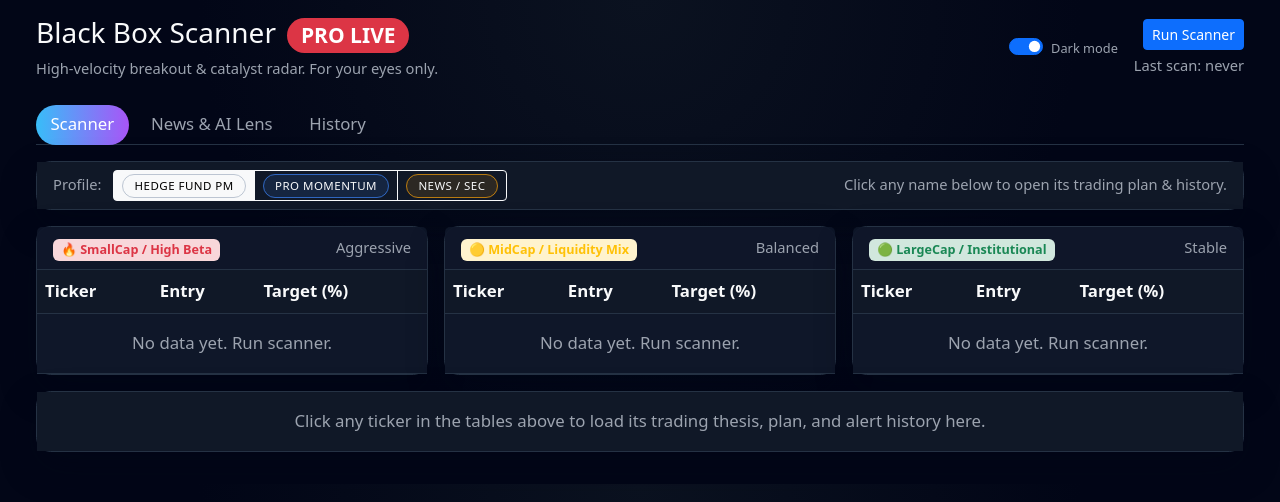
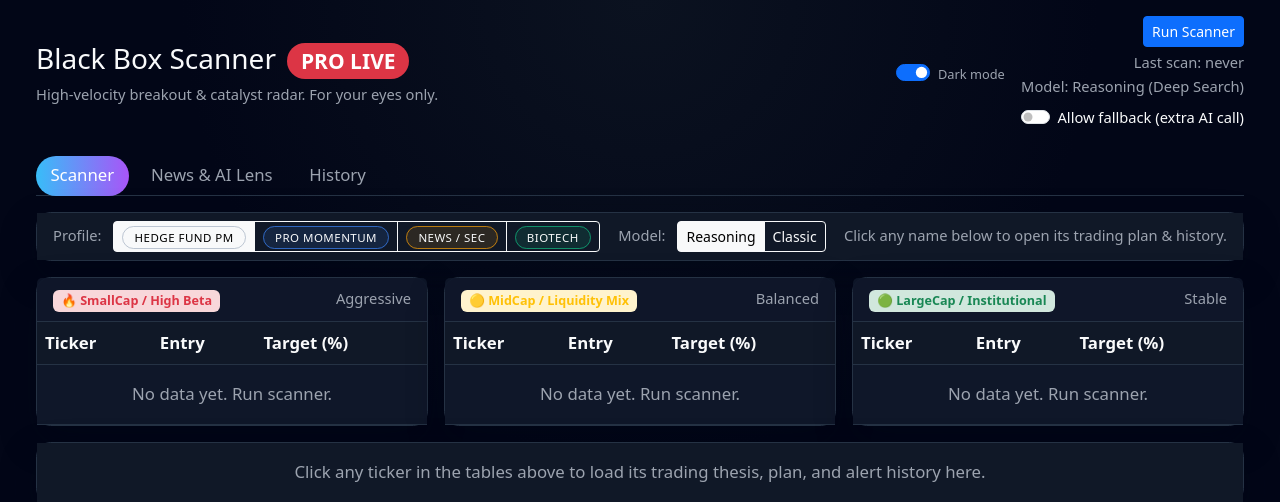
Before and after one commit to Jeyamithran/stockscanner, a Flask app: page / in a window 1280 px wide. Shown: the top 502 px of the page. Run offline with Flask 3, Linux system fonts and the light colour scheme; some libraries are stand-ins or nearby versions.

Commit message:
Enhanced filters

```diff
--- a/app.py
+++ b/app.py
@@ -57,6 +57,12 @@
         api_key=PERPLEXITY_API_KEY,
         base_url="https://api.perplexity.ai"
     )
+DEFAULT_PPLX_MODEL = os.environ.get("PPLX_DEFAULT_MODEL", "sonar-reasoning-pro")
+PPLX_MODEL_ALIASES = {
+    "reasoning": "sonar-reasoning-pro",
+    "pro": "sonar-pro",
+    "classic": "sonar-pro"
+}
 
 # --- External API keys ---
 FINNHUB_API_KEY = os.environ.get("FINNHUB_API_KEY")
@@ -64,11 +70,13 @@
 PRICE_ENRICH_TIMEOUT = float(os.environ.get("SCANNER_PRICE_ENRICH_TIMEOUT", "18"))
 FINNHUB_CACHE_TTL = float(os.environ.get("FINNHUB_CACHE_TTL_SECONDS", "45"))
 FINNHUB_RATE_LIMIT_SECONDS = float(os.environ.get("FINNHUB_RATE_LIMIT_SECONDS", "0.25"))
+SCANNER_ALLOW_FALLBACK = os.environ.get("SCANNER_ALLOW_FALLBACK", "false").strip().lower() == "true"
 
 PROFILE_LABELS = {
     "hedge_fund": "Hedge Fund PM",
     "pro_trader": "Pro Momentum",
-    "catalyst": "News / SEC"
+    "catalyst": "News / SEC",
+    "bio_analyst": "Biotech Catalyst"
 }
 
 
@@ -76,6 +84,18 @@
     if not profile_key:
         return ""
     return PROFILE_LABELS.get(profile_key, profile_key.replace("_", " ").title())
+
+
+def resolve_pplx_model(requested: str) -> str:
+    if not requested:
+        return DEFAULT_PPLX_MODEL
+    key = requested.strip().lower()
+    if key in PPLX_MODEL_ALIASES:
+        return PPLX_MODEL_ALIASES[key]
+    # Allow passing exact model id
+    if key in ("sonar-pro", "sonar-reasoning-pro"):
+        return key
+    return DEFAULT_PPLX_MODEL
 
 os.makedirs(app.instance_path, exist_ok=True)
 ALERT_HISTORY_DB = os.environ.get(
@@ -553,6 +573,52 @@
 - Flag contrarian setups where short interest ≥ 15% float but price breaks cleanly on catalyst.
 
 OUTPUT: Exactly the ScannerResponse schema. JSON only.
+""" + SCANNER_RESPONSE_SCHEMA
+
+# 4) Biotech Catalyst Analyst
+BIO_TECH_ANALYST_PROMPT = """
+SYSTEM
+You are a quantitative biotech hedge fund analyst hunting pre-catalyst breakouts in US-listed biotech equities.
+
+Scope:
+- Exchanges: NASDAQ & NYSE, biotech/biopharma focus (GICS 35201010 / SIC 2836 equivalents).
+- Market capitalization: $250M – $5B (small-to-mid cap sweet spot).
+- Liquidity: 30-day average volume > 100k shares AND LiquidityUSD ≥ $2M when data allows.
+
+Step 1 — Universe:
+- Only include tickers clearing the scope above; ignore mega-cap pharma.
+
+Step 2 — Clinical catalysts (MANDATORY):
+- Must surface companies with active Phase 2b (randomized) or Phase 3 trials.
+- Trials must be in Recruiting or Active, not recruiting.
+- Estimated primary completion or study completion within the next 1–4 fiscal quarters.
+- Prioritize indications: Oncology (NSCLC, Glioblastoma), Neurology (Alzheimer's, Parkinson's), Metabolic (NASH, T2D), Autoimmune.
+- Primary endpoints should be efficacy-driven (OS, PFS, or statistically powered surrogate).
+- Reference the ClinicalTrials.gov identifier inside DecisionFactors.
+
+Step 3 — Regulatory / sentiment overlays (at least one per idea):
+- Company holds Breakthrough, Fast Track, Orphan, or Priority Review designation.
+- Recent (≤90 days) press release, 8-K, or analyst report citing:
+  * positive interim analysis,
+  * Data Monitoring Committee recommendation,
+  * end-of-Phase 2 meeting outcome,
+  * pre-BLA/NDA engagement,
+  * submission acceptance or priority review clock.
+- Analyst sentiment from tier-1 banks (Jefferies, Goldman, SVB, etc.) upgraded/affirmed Buy or Outperform with higher target in last 90 days.
+
+Step 4 — Fundamental & technical hygiene:
+- Cash plus equivalents ≥ 12 months of burn (flag in DetailedAnalysis if tight).
+- Short interest < 15% float unless justified (note rationale).
+- Prefer base/consolidation structures with constructive volume and accumulation footprints indicating positioning ahead of data.
+
+Scoring / Output expectations:
+- Rank 3–5 strongest tickers per bucket (Small/Mid/Large). If LargeCap lacks qualifying names, leave empty rather than diluting quality.
+- Provide RiskReward ≥ 2.5:1 when possible; explain if otherwise.
+- PrimaryCatalyst must clearly describe the upcoming trial/regulatory milestone AND timeline window (e.g., “Phase 3 glioblastoma OS readout expected Q3 FY25”).
+- CatalystType should be “FDA”, “Clinical Trial”, or “Guidance/Analyst” as appropriate (never “None”).
+- DecisionFactors must connect clinical timing, regulatory designations, liquidity runway, and technical posture.
+
+OUTPUT: ONE JSON object matching the ScannerResponse schema exactly. No prose.
 """ + SCANNER_RESPONSE_SCHEMA
 
 # News AI system prompt (emphasize decision factors)
@@ -1050,9 +1116,11 @@
     Aggregate history by ticker for the History tab.
     Returns per-ticker stats and current performance from last entry.
     """
+    include_live_quotes = (request.args.get("live_quotes") or "").lower() in ("1", "true", "yes", "on")
+
     alert_rows = fetch_all_alert_rows(limit=2000)
     if not alert_rows:
-        return jsonify({"success": True, "data": []})
+        return jsonify({"success": True, "data": [], "meta": {"live_quotes": include_live_quotes}})
 
     agg: Dict[str, Dict[str, Any]] = {}
 
@@ -1097,31 +1165,40 @@
             a["last_ai_target_price"] = r.get("ai_target_price")
             a["last_ai_potential_gain_pct"] = r.get("ai_potential_gain_pct")
 
-    # Fetch current prices and compute performance from last entry
-    for ticker, a in agg.items():
-        cp = get_finnhub_quote(ticker)
-        entry = a.get("last_entry")
-        if cp is not None and entry:
-            pct = (cp - entry) / entry * 100.0
-            a["current_price"] = round(cp, 2)
-            a["current_change_pct"] = round(pct, 2)
-        else:
+    # Optionally fetch current prices (slow + rate-limited)
+    if include_live_quotes and FINNHUB_API_KEY:
+        for ticker, a in agg.items():
+            cp = get_finnhub_quote(ticker)
+            entry = a.get("last_entry")
+            if cp is not None and entry:
+                pct = (cp - entry) / entry * 100.0
+                a["current_price"] = round(cp, 2)
+                a["current_change_pct"] = round(pct, 2)
+            else:
+                a["current_price"] = None
+                a["current_change_pct"] = None
+
+            if "last_profile_key" in a:
+                a["last_profile"] = format_profile_label(a.get("last_profile_key"))
+
+            # clean internal timestamps
+            del a["first_timestamp"]
+            del a["last_timestamp"]
+    else:
+        for _, a in agg.items():
             a["current_price"] = None
             a["current_change_pct"] = None
-
-        if "last_profile_key" in a:
-            a["last_profile"] = format_profile_label(a.get("last_profile_key"))
-
-        # clean internal timestamps
-        del a["first_timestamp"]
-        del a["last_timestamp"]
+            if "last_profile_key" in a:
+                a["last_profile"] = format_profile_label(a.get("last_profile_key"))
+            del a["first_timestamp"]
+            del a["last_timestamp"]
 
     items = list(agg.values())
     # Sort: best performers (highest % from last entry) first,
     # those with no current_change_pct go to bottom.
     items.sort(key=lambda x: (x["current_change_pct"] is None, -(x["current_change_pct"] or 0.0)))
 
-    return jsonify({"success": True, "data": items})
+    return jsonify({"success": True, "data": items, "meta": {"live_quotes": include_live_quotes}})
 
 
 @app.route("/api/history/deep-dive", methods=["POST"])
@@ -1167,7 +1244,7 @@
 
     try:
         resp = pplx_client.chat.completions.create(
-            model="sonar-pro",
+            model="sonar-reasoning-pro",
             messages=[
                 {"role": "system", "content": HISTORY_DEEP_DIVE_PROMPT},
                 {"role": "user", "content": user_prompt},
@@ -1267,7 +1344,7 @@
 
     try:
         resp = pplx_client.chat.completions.create(
-            model="sonar-pro",
+            model="sonar-reasoning-pro",
             messages=[
                 {"role": "system", "content": NEWS_SYSTEM_PROMPT},
                 {"role": "user", "content": user_prompt},
@@ -1387,10 +1464,16 @@
     )
 
 
-def call_perplexity(system_prompt: str, user_prompt: str, extra_user_prompt: str = "") -> Dict[str, Any]:
+def call_perplexity(
+    system_prompt: str,
+    user_prompt: str,
+    extra_user_prompt: str = "",
+    model_name: str = None
+) -> Dict[str, Any]:
     raw_json_string = ""
     retries = 2
     retry_extra = extra_user_prompt or ""
+    effective_model = model_name or DEFAULT_PPLX_MODEL
 
     for attempt in range(retries):
         try:
@@ -1402,7 +1485,7 @@
             messages.append({"role": "user", "content": user_content})
 
             response = pplx_client.chat.completions.create(
-                model="sonar-pro",
+                model=effective_model,
                 messages=messages,
                 extra_body={"search_recency_filter": "day"}
             )
@@ -1450,31 +1533,48 @@
     try:
         payload = request.get_json(silent=True) or {}
         profile = (payload.get("profile") or "hedge_fund").lower()
+        requested_model = payload.get("model_variant") or payload.get("model")
+        selected_model = resolve_pplx_model(requested_model or "")
+        user_allow_fallback = bool(payload.get("allow_fallback"))
 
         if profile == "pro_trader":
             system_prompt = PRO_TRADER_PROMPT
         elif profile == "catalyst":
             system_prompt = CATALYST_HUNTER_PROMPT
+        elif profile == "bio_analyst":
+            system_prompt = BIO_TECH_ANALYST_PROMPT
         else:
             system_prompt = HEDGE_FUND_PROMPT
             profile = "hedge_fund"
 
-        logging.info(f"Sending request to Perplexity API for scanner profile: {profile}")
-        primary = call_perplexity(system_prompt, build_user_prompt(profile))
+        fallback_allowed = (SCANNER_ALLOW_FALLBACK or user_allow_fallback) and profile != "hedge_fund"
+
+        logging.info("Sending request to Perplexity API for scanner profile: %s model=%s", profile, selected_model)
+        primary = call_perplexity(
+            system_prompt,
+            build_user_prompt(profile),
+            model_name=selected_model
+        )
 
         fallback_used = False
+        fallback_suppressed = False
         if profile != "hedge_fund" and should_trigger_fallback(profile, primary):
-            logging.info(f"Primary scan sparse for profile {profile}; attempting fallback.")
-            try:
-                fallback = call_perplexity(
-                    system_prompt,
-                    build_user_prompt(profile),
-                    build_fallback_prompt(profile)
-                )
-                primary = merge_scanner_data(primary, fallback)
-                fallback_used = True
-            except Exception as exc:
-                logging.error(f"Fallback scan failed for {profile}: {exc}")
+            if fallback_allowed:
+                logging.info("Primary scan sparse for %s; attempting fallback with model %s.", profile, selected_model)
+                try:
+                    fallback = call_perplexity(
+                        system_prompt,
+                        build_user_prompt(profile),
+                        build_fallback_prompt(profile),
+                        model_name=selected_model
+                    )
+                    primary = merge_scanner_data(primary, fallback)
+                    fallback_used = True
+                except Exception as exc:
+                    logging.error(f"Fallback scan failed for {profile}: {exc}")
+            else:
+                fallback_suppressed = True
+                logging.info("Fallback suppressed for profile %s (manual toggle off).", profile)
 
         data = dedupe_alerts(primary)
         if fallback_used:
@@ -1492,13 +1592,18 @@
         except Exception as e:
             logging.error(f"Failed to record alert history: {e}")
 
-        meta = {}
+        meta = {
+            "model": selected_model,
+            "fallback_allowed": fallback_allowed,
+            "fallback_used": fallback_used,
+            "fallback_suppressed": fallback_suppressed
+        }
         if fallback_used:
             meta["notes"] = "Relaxed criteria to round out this scan."
-
-        response_payload = {"success": True, "data": data}
-        if meta:
-            response_payload["meta"] = meta
+        elif fallback_suppressed:
+            meta["notes"] = "Fallback disabled. Enable it if you need more names."
+
+        response_payload = {"success": True, "data": data, "meta": meta}
 
         return jsonify(response_payload)
 
--- a/templates/index.html
+++ b/templates/index.html
@@ -114,6 +114,11 @@
         .pill-cat {
             background: rgba(245, 158, 11, 0.12);
             border: 1px solid rgba(245, 158, 11, 0.7);
+        }
+
+        .pill-bio {
+            background: rgba(16, 185, 129, 0.12);
+            border: 1px solid rgba(16, 185, 129, 0.7);
         }
 
         .scanner-tier-header {
@@ -483,6 +488,13 @@
                     Run Scanner
                 </button>
                 <p id="lastUpdated" class="text-muted small mb-0 mt-1">Last scan: never</p>
+                <p id="modelStatus" class="text-muted small mb-0">Model: Reasoning (Deep Search)</p>
+                <div class="form-check form-switch small text-start mt-2">
+                    <input class="form-check-input" type="checkbox" id="fallbackToggle">
+                    <label class="form-check-label" for="fallbackToggle">
+                        Allow fallback (extra AI call)
+                    </label>
+                </div>
                 <div id="scannerError" class="alert alert-danger small py-1 px-2 mt-2 mb-0 d-none text-start">
                 </div>
             </div>
@@ -529,6 +541,20 @@
                                 </button>
                                 <button class="btn btn-outline-light" data-profile="catalyst" id="btnProfileCat">
                                     <span class="pill pill-cat">News / SEC</span>
+                                </button>
+                                <button class="btn btn-outline-light" data-profile="bio_analyst" id="btnProfileBio">
+                                    <span class="pill pill-bio">Biotech</span>
+                                </button>
+                            </div>
+                        </div>
+                        <div class="d-flex flex-wrap align-items-center gap-2">
+                            <span class="text-muted small me-1">Model:</span>
+                            <div class="btn-group btn-group-sm" role="group" aria-label="Model selector">
+                                <button class="btn btn-outline-light active" data-model="reasoning" id="btnModelReasoning">
+                                    Reasoning
+                                </button>
+                                <button class="btn btn-outline-light" data-model="pro" id="btnModelPro">
+                                    Classic
                                 </button>
                             </div>
                         </div>
@@ -761,6 +787,12 @@
                         <button class="btn btn-sm btn-outline-light ms-auto" id="historyResetFilters">
                             Reset
                         </button>
+                        <div class="form-check form-switch ms-3 text-nowrap">
+                            <input class="form-check-input" type="checkbox" id="historyLiveQuotes">
+                            <label class="form-check-label small" for="historyLiveQuotes">
+                                Live quotes
+                            </label>
+                        </div>
                         <small class="text-muted history-results-count" id="historyResultsCount">
                             Showing 0 / 0
                         </small>
@@ -853,15 +885,23 @@
     const MARKET_CAPS = ['SmallCap', 'MidCap', 'LargeCap'];
     let allScanData = { SmallCap: [], MidCap: [], LargeCap: [] };
     let currentProfile = 'hedge_fund';
+    let currentModel = 'reasoning';
     const PROFILE_LABELS = {
         hedge_fund: 'Hedge Fund PM',
         pro_trader: 'Pro Momentum',
-        catalyst: 'News / SEC'
+        catalyst: 'News / SEC',
+        bio_analyst: 'Biotech Catalyst'
+    };
+    const MODEL_LABELS = {
+        reasoning: 'Reasoning (Deep Search)',
+        pro: 'Classic (Fast)'
     };
 
     const runScanBtn = document.getElementById('runScanBtn');
     const lastUpdated = document.getElementById('lastUpdated');
     const scannerError = document.getElementById('scannerError');
+    const modelStatus = document.getElementById('modelStatus');
+    const fallbackToggle = document.getElementById('fallbackToggle');
 
     function clearScannerError() {
         if (!scannerError) return;
@@ -883,18 +923,38 @@
     const btnProfileHedge = document.getElementById('btnProfileHedge');
     const btnProfilePro = document.getElementById('btnProfilePro');
     const btnProfileCat = document.getElementById('btnProfileCat');
+    const btnProfileBio = document.getElementById('btnProfileBio');
+    const btnModelReasoning = document.getElementById('btnModelReasoning');
+    const btnModelPro = document.getElementById('btnModelPro');
 
     function setProfile(profile) {
         currentProfile = profile;
-        [btnProfileHedge, btnProfilePro, btnProfileCat].forEach(btn => btn.classList.remove('active'));
+        [btnProfileHedge, btnProfilePro, btnProfileCat, btnProfileBio].forEach(btn => btn.classList.remove('active'));
         if (profile === 'hedge_fund') btnProfileHedge.classList.add('active');
         if (profile === 'pro_trader') btnProfilePro.classList.add('active');
         if (profile === 'catalyst') btnProfileCat.classList.add('active');
+        if (profile === 'bio_analyst') btnProfileBio.classList.add('active');
     }
 
     btnProfileHedge.addEventListener('click', () => setProfile('hedge_fund'));
     btnProfilePro.addEventListener('click', () => setProfile('pro_trader'));
     btnProfileCat.addEventListener('click', () => setProfile('catalyst'));
+    btnProfileBio.addEventListener('click', () => setProfile('bio_analyst'));
+
+    function setModel(model) {
+        currentModel = model;
+        [btnModelReasoning, btnModelPro].forEach(btn => btn.classList.remove('active'));
+        if (model === 'reasoning') btnModelReasoning.classList.add('active');
+        if (model === 'pro') btnModelPro.classList.add('active');
+        if (modelStatus) {
+            const label = MODEL_LABELS[model] || model;
+            modelStatus.textContent = `Model: ${label}`;
+        }
+    }
+
+    btnModelReasoning.addEventListener('click', () => setModel('reasoning'));
+    btnModelPro.addEventListener('click', () => setModel('pro'));
+    setModel(currentModel);
 
     async function fetchScan() {
         runScanBtn.disabled = true;
@@ -905,7 +965,11 @@
             const resp = await fetch('/api/scan', {
                 method: 'POST',
                 headers: { 'Content-Type': 'application/json' },
-                body: JSON.stringify({ profile: currentProfile })
+                body: JSON.stringify({
+                    profile: currentProfile,
+                    model_variant: currentModel,
+                    allow_fallback: Boolean(fallbackToggle?.checked)
+                })
             });
 
             const raw = await resp.text();
@@ -933,13 +997,34 @@
 
             allScanData = result.data || { SmallCap: [], MidCap: [], LargeCap: [] };
             renderScannerTables();
-            lastUpdated.textContent = 'Last scan: ' + new Date().toLocaleTimeString();
-
-            if (result.meta?.notes) {
-                const info = document.getElementById('scanner-info');
-                if (info) {
-                    info.textContent = result.meta.notes;
+            const meta = result.meta || {};
+            if (lastUpdated) {
+                lastUpdated.textContent = 'Last scan: ' + new Date().toLocaleTimeString();
+            }
+            if (meta.model) {
+                setModel(meta.model === 'sonar-pro' ? 'pro' : 'reasoning');
+            }
+            const info = document.getElementById('scanner-info');
+            if (info) {
+                const lines = [];
+                if (meta.model) {
+                    lines.push(`Model in use: ${meta.model}`);
+                }
+                if (typeof meta.fallback_allowed === 'boolean') {
+                    lines.push(`Fallback: ${meta.fallback_allowed ? 'enabled' : 'disabled'}`);
+                }
+                if (meta.fallback_used) {
+                    lines.push('Fallback scan ran to add more names.');
+                }
+                if (meta.notes) {
+                    lines.push(meta.notes);
+                }
+                if (lines.length) {
+                    info.textContent = lines.join(' • ');
                     info.classList.remove('d-none');
+                } else {
+                    info.textContent = '';
+                    info.classList.add('d-none');
                 }
             }
         } catch (err) {
@@ -1612,11 +1697,13 @@
     const historySortableHeaders = document.querySelectorAll('[data-history-sort]');
     const historyAnalysisBody = document.getElementById('history-analysis-body');
     const historyAnalysisCard = document.getElementById('history-analysis-card');
+    const historyLiveQuotesToggle = document.getElementById('historyLiveQuotes');
     let historyRowsRaw = [];
     const historyFilters = { search: '', profile: '', tier: '' };
     const historySort = { key: 'current_change_pct', direction: 'desc' };
     const historyAscDefaultSortKeys = new Set(['ticker', 'last_profile', 'last_tier', 'first_date', 'last_date']);
     let activeHistoryTicker = '';
+    let historyLiveQuotesEnabled = false;
 
     async function fetchHistorySummary() {
         const tbody = document.getElementById('history-table-body');
@@ -1627,7 +1714,7 @@
         `;
 
         try {
-            const resp = await fetch('/api/history/summary');
+            const resp = await fetch(`/api/history/summary?live_quotes=${historyLiveQuotesEnabled ? '1' : '0'}`);
             const result = await resp.json();
             if (!result.success) {
                 tbody.innerHTML = `
@@ -1641,6 +1728,10 @@
                 return;
             }
             historyRowsRaw = Array.isArray(result.data) ? result.data : [];
+            if (typeof result.meta?.live_quotes === 'boolean' && historyLiveQuotesToggle) {
+                historyLiveQuotesToggle.checked = result.meta.live_quotes;
+                historyLiveQuotesEnabled = result.meta.live_quotes;
+            }
             applyHistoryFilters();
             return;
         } catch (err) {
@@ -2089,6 +2180,11 @@
         applyHistoryFilters();
     });
 
+    historyLiveQuotesToggle?.addEventListener('change', () => {
+        historyLiveQuotesEnabled = historyLiveQuotesToggle.checked;
+        fetchHistorySummary();
+    });
+
     historyResetFiltersBtn?.addEventListener('click', () => {
         resetHistoryFilters();
     });
```
